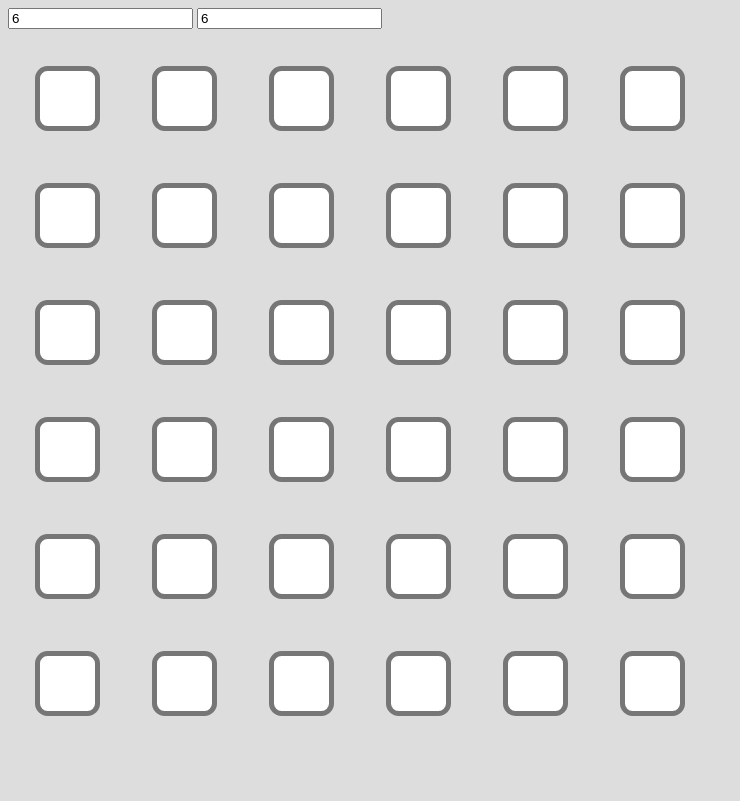
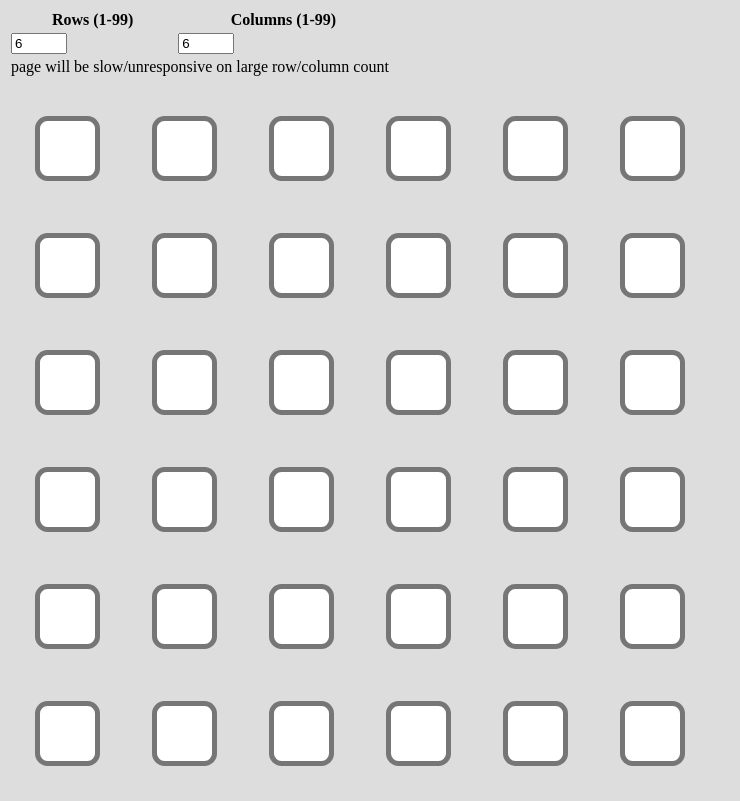
Before and after one commit to torbencarstens/boxes, a plain HTML site: page public/index.html in a window 1280 px wide. Shown: the whole page, without its empty margins (0-740 px from the left). Drawn offline with Linux system fonts and the light colour scheme.

Commit message:
Formatting

```diff
--- a/public/index.html
+++ b/public/index.html
@@ -1,5 +1,6 @@
 <!DOCTYPE html>
 <html>
+
 <head>
   <meta charset="utf8" />
   <link rel="stylesheet" href="./main.css" />
@@ -7,12 +8,29 @@
 
   <title>boxes</title>
 </head>
+
 <body>
-<input type="number" id="rowCount" min="1" onChange="updateTable()" value="6" />
-<input type="number" id="columnCount" min="1" onChange="updateTable()" value="6" />
+  <table>
+    <thead>
+      <tr>
+        <th>Rows (1-99)</th>
+        <th>Columns (1-99)</th>
+      </tr>
+    </thead>
+    <tbody>
+      <tr>
+        <td><input type="number" id="rowCount" min="1" max="99" onChange="updateTable()" value="6" /></td>
+        <td><input type="number" id="columnCount" min="1" max="99" onChange="updateTable()" value="6" /></td>
+      </tr>
+    </tbody>
+    <tfoot>
+      <td colspan="2">page will be slow/unresponsive on large row/column count</td>
+    </tfoot>
+  </table>
 
   <div id="contentWrapper">
   </div>
   <script src="./boxes.js" type="application/javascript"></script>
 </body>
+
 </html>
```
Lines whose indentation alone changed are shown as unchanged.
